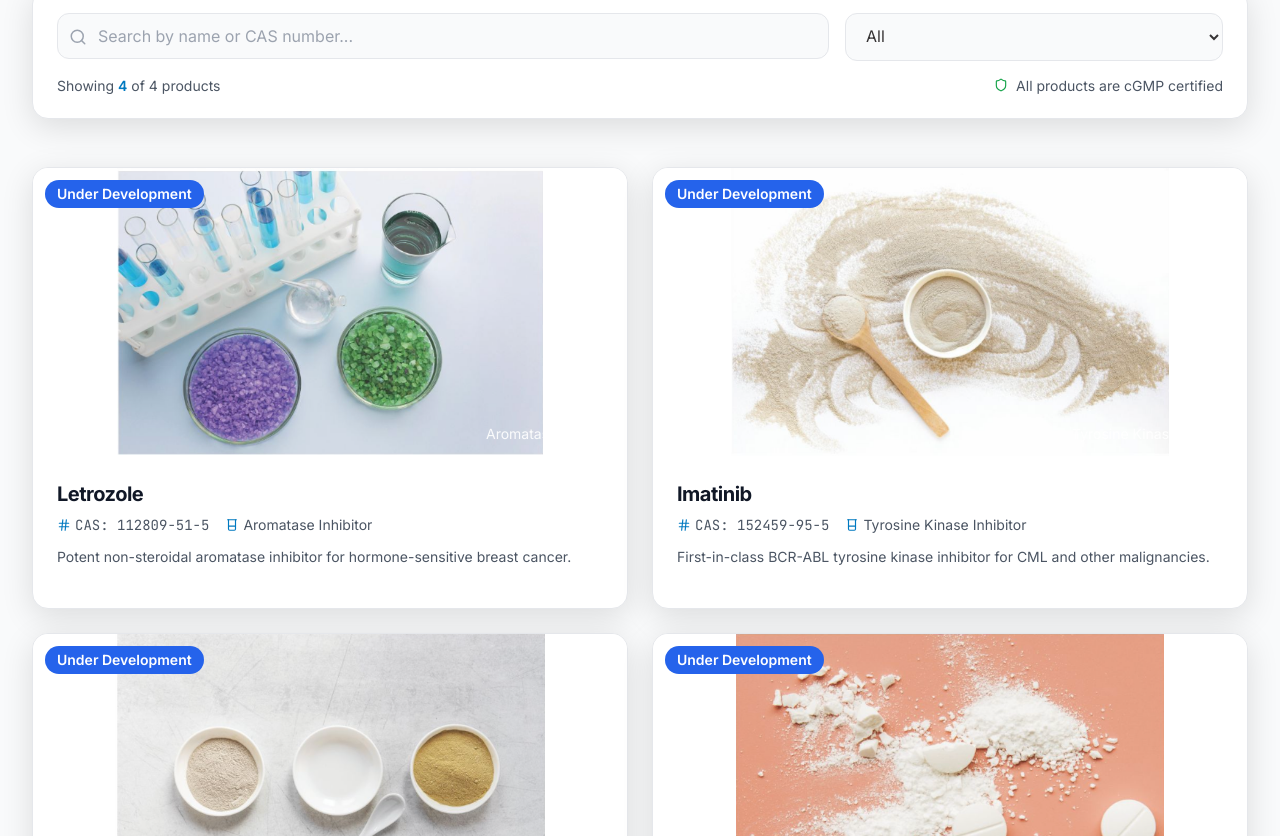
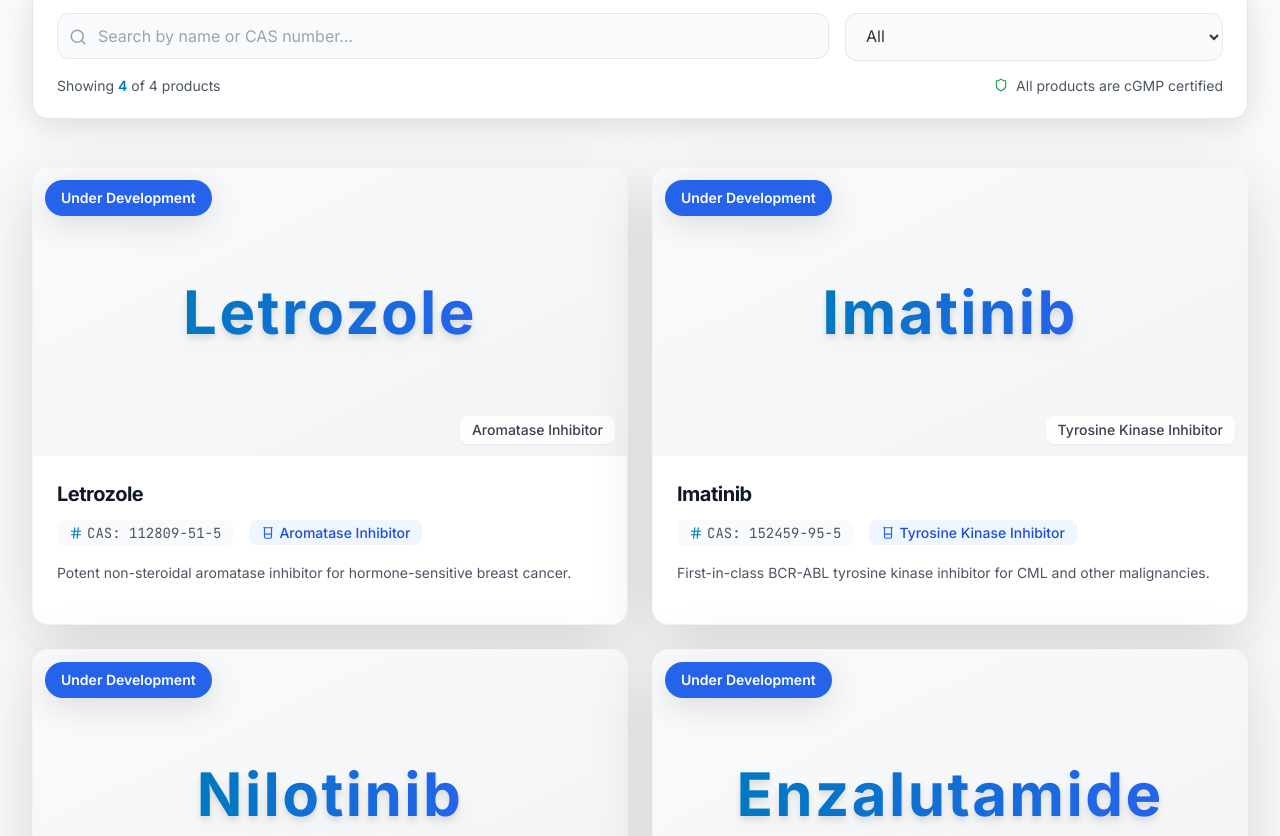
Before and after one commit to VanshMehta1234/apicon_pharma, a React (Vite) app: page / in a window 1280 px wide. Shown: the part 2124-2960 px from the top of the page. Built offline with nearby package versions, Linux system fonts and the light colour scheme.

Commit message:
Refactor ProductsSection component: enhance product display with improved styling and hover effects; update availability badge and therapeutic info presentation

```diff
--- a/src/pages/homepage/components/ProductsSection.jsx
+++ b/src/pages/homepage/components/ProductsSection.jsx
@@ -167,52 +167,63 @@ const ProductsSection = () => {
           {filteredProducts.map((product, index) => (
             <div
               key={product.id}
-              className={`group bg-white rounded-2xl overflow-hidden shadow-lg border border-gray-200 hover:shadow-xl transition-all duration-500 hover:-translate-y-1 ${isVisible ? 'translate-y-0 opacity-100' : 'translate-y-12 opacity-0'}`}
+              className={`group bg-white rounded-2xl overflow-hidden shadow-xl border border-gray-100 hover:shadow-2xl transition-all duration-500 hover:-translate-y-1 ${isVisible ? 'translate-y-0 opacity-100' : 'translate-y-12 opacity-0'}`}
               style={{ transitionDelay: `${index * 100}ms` }}
             >
-              {/* Product Image */}
-              <div className="relative bg-white h-64 md:h-72 overflow-hidden flex items-center justify-center">
-                {/* Default: per-product placeholder (fully contained) */}
-                <img
-                  src={product.placeholderImage || '/assets/images/p2.png'}
-                  alt={`${product.name} laboratory`}
-                  className="max-h-full max-w-full object-contain transition-opacity duration-300 opacity-100 group-hover:opacity-0"
-                />
-                {/* Hover: specific product image (fully contained) */}
-                <img
-                  src={product.image}
-                  alt={product.name}
-                  className="absolute inset-0 m-auto max-h-full max-w-full object-contain opacity-0 group-hover:opacity-100 transition-opacity duration-300"
-                />
+              {/* Product Name and Image Section */}
+              <div className="relative bg-gradient-to-br from-gray-50 to-gray-100 h-64 md:h-72 overflow-hidden">
 
+                {/* Product Name - Default State */}
+                <div className="absolute inset-0 flex items-center justify-center group-hover:opacity-0 transition-opacity duration-300 z-10">
+                  <span
+                    className="text-6xl font-black bg-gradient-to-r from-primary to-blue-600 bg-clip-text text-transparent drop-shadow-lg text-center"
+                    style={{
+                      fontFamily: 'Poppins, Inter, Segoe UI, Arial, sans-serif',
+                      letterSpacing: '0.04em',
+                    }}
+                  >
+                    {product.name}
+                  </span>
+                </div>
+
+                {/* Product Image - Hover State - BIGGER SIZE */}
+                <div className="absolute inset-0 flex items-center justify-center opacity-0 group-hover:opacity-100 transition-opacity duration-300 z-20 bg-white/95">
+                  <img
+                    src={product.image}
+                    alt={product.name}
+                    className="max-h-full max-w-full object-contain p-3"
+                  />
+                </div>
 
                 {/* Under Development Badge */}
-                <div className="absolute top-3 left-3 px-3 py-1 bg-blue-600 text-white rounded-full text-sm font-semibold">
+                <div className="absolute top-3 left-3 px-4 py-2 bg-blue-600 text-white rounded-full text-sm font-semibold shadow-lg z-30">
                   Under Development
                 </div>
 
-                {/* Price */}
-                <div className="absolute bottom-3 right-3 text-white text-right">
-                  <div className="text-sm opacity-90">{product.therapeutic || product.unit}</div>
+                {/* Therapeutic info in bottom right */}
+                <div className="absolute bottom-3 right-3 z-30">
+                  <div className="text-sm font-medium bg-white/90 backdrop-blur-sm px-3 py-1 rounded-lg text-gray-700 shadow-sm">
+                    {product.therapeutic || product.unit}
+                  </div>
                 </div>
               </div>
 
               {/* Product Details */}
               <div className="p-6">
                 <div className="mb-4">
-                  <h3 className="text-xl font-bold text-gray-900 mb-2 group-hover:text-primary transition-colors duration-300">
+                  <h3 className="text-xl font-bold text-gray-900 mb-3 group-hover:text-primary transition-colors duration-300">
                     {product.name}
                   </h3>
 
-                  <div className="flex items-center gap-4 text-gray-600 mb-3 text-sm">
-                    <div className="flex items-center gap-1">
+                  <div className="flex items-center gap-4 text-gray-600 mb-4 text-sm">
+                    <div className="flex items-center gap-1 bg-gray-50 px-3 py-1 rounded-lg">
                       <Icon name="Hash" size={14} className="text-primary" />
                       <span className="font-mono">CAS: {product.casNumber}</span>
                     </div>
                     {product.therapeutic && (
-                      <div className="flex items-center gap-1">
-                        <Icon name="Beaker" size={14} className="text-primary" />
-                        <span>{product.therapeutic}</span>
+                      <div className="flex items-center gap-1 bg-blue-50 px-3 py-1 rounded-lg">
+                        <Icon name="Beaker" size={14} className="text-blue-600" />
+                        <span className="text-blue-700 font-medium">{product.therapeutic}</span>
                       </div>
                     )}
                   </div>
@@ -221,14 +232,12 @@ const ProductsSection = () => {
                     {product.description}
                   </p>
                 </div>
-
-                {/* Removed non-functional action buttons */}
               </div>
             </div>
           ))}
         </div>
 
-        {/* Removed non-functional CTA buttons; keeping informational copy */}
+        {/* Info Section */}
         <div className="text-center">
           <p className="text-gray-600 mt-4 text-sm">
             Can't find what you're looking for? Our team can synthesize custom APIs to your exact specifications.
```
